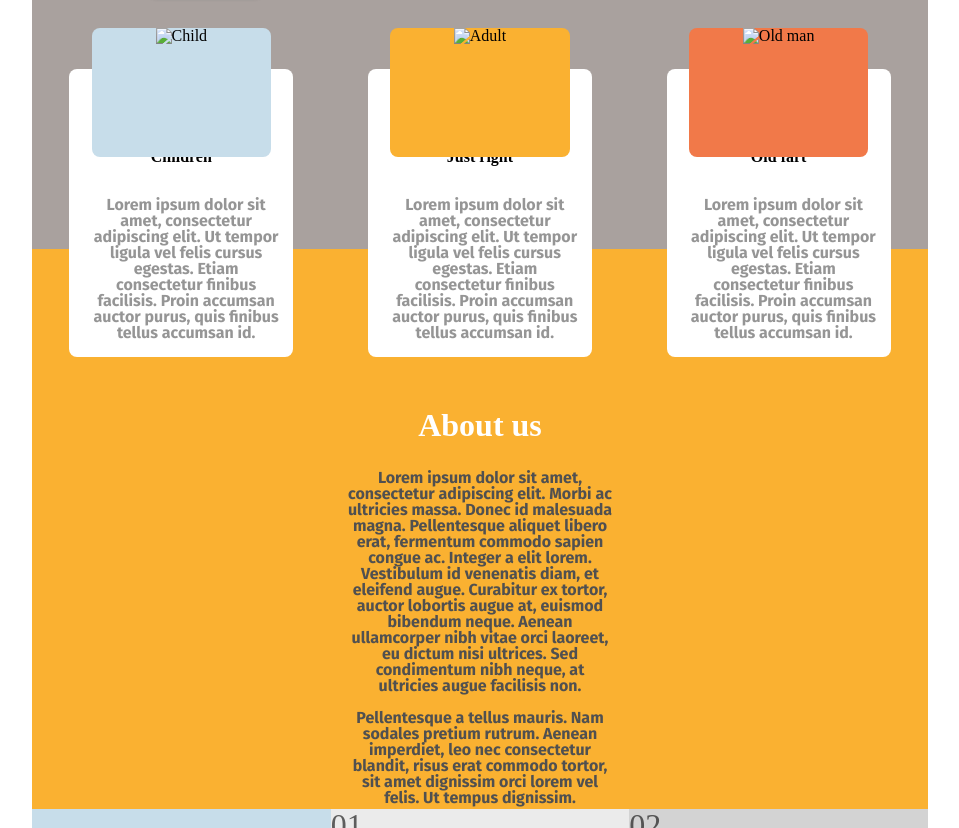
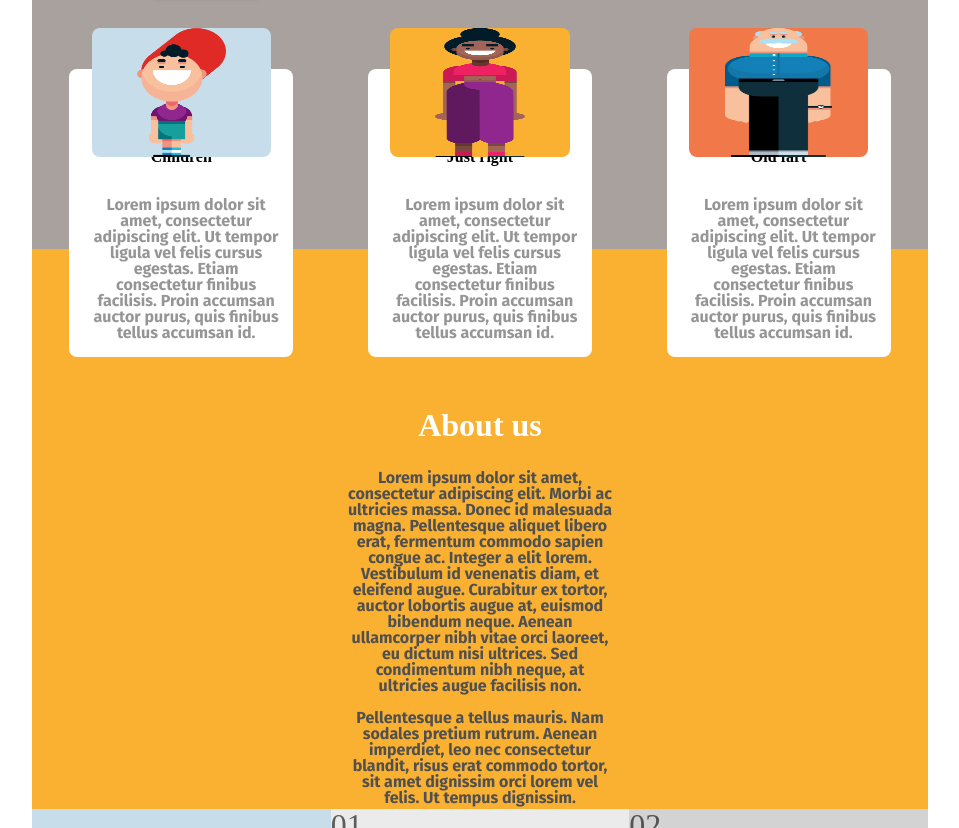
Before and after one commit to LuckyyLukee/examinationsuppgift, a plain HTML site: page index.html in a window 1280 px wide. Shown: the part 877-1705 px from the top of the page, without its empty margins (160-1119 px from the left). Drawn offline with nearby package versions, Linux system fonts and the light colour scheme; the site is published under a folder, as on GitHub Pages, so addresses that start at the root find nothing; a web font is replaced by a local one.

Commit message:
Update index.html

```diff
--- a/index.html
+++ b/index.html
@@ -80,7 +80,7 @@
         <div class="card-container">
           <div class="card">
             <div class="child-background">
-              <img src="/assets/child.png" class="Child" alt="Child">
+              <img src="assets/child.png" class="Child" alt="Child">
             </div>
             <h2>Children</h2>
             <p>
@@ -93,7 +93,7 @@
           </div>
           <div class="card">
             <div class="adult-background">
-              <img src="/assets/adult.png" class="Adult" alt="Adult">
+              <img src="assets/adult.png" class="Adult" alt="Adult">
             </div>
             <h2>Just right</h2>
             <p>
@@ -106,7 +106,7 @@
           </div>
           <div class="card">
             <div class="old-background">
-              <img src="/assets/old.png" class="Old" alt="Old man">
+              <img src="assets/old.png" class="Old" alt="Old man">
             </div>
             <h2>Old fart</h2>
             <p>
```
